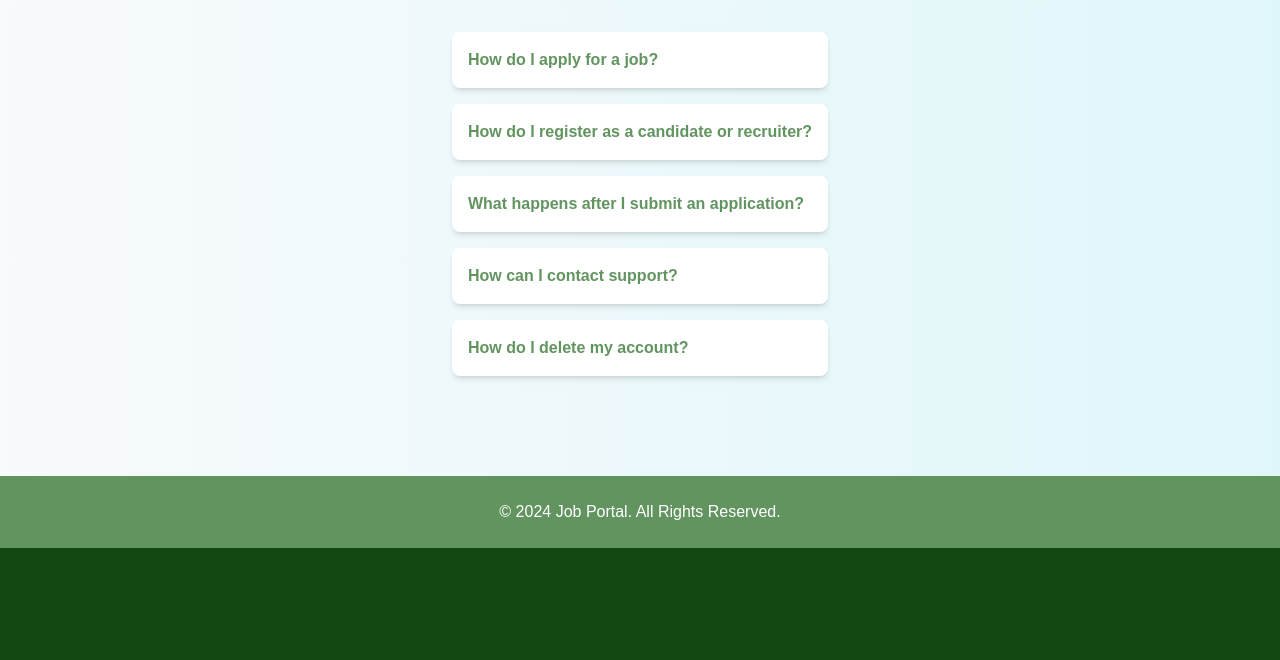
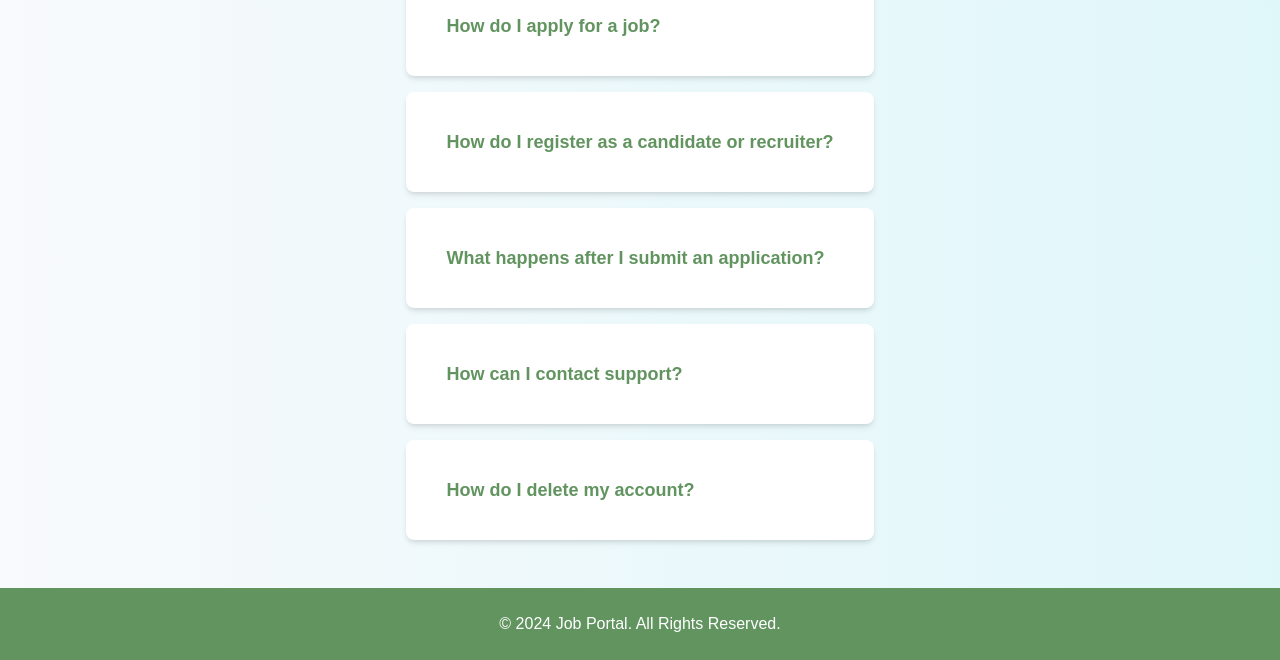
Before and after one commit to betterbenii/job-listing-frontend, a website: page html/faq.html in a window 1280 px wide. Shown: the part 252-912 px from the top of the page. Before the commit the page ends 800 px from the top, so only its background shows below. Drawn offline with Linux system fonts and the light colour scheme.

Commit message:
minor improvements on the faq page

```diff
--- a/html/faq.html
+++ b/html/faq.html
@@ -28,13 +28,13 @@
 
   <!-- Main Content -->
 <main class="container mx-auto px-4 py-12">
-    <h1 class="text-4xl font-bold text-center text-asparagus mb-12">Frequently Asked Questions</h1>
+  <h1 class="text-3xl font-bold text-center text-asparagus mb-12">Frequently Asked Questions</h1>
 
   <!-- FAQ Accordion Section -->
   <div class="space-y-4">
     <!-- FAQ Item 1 -->
-      <div class="bg-white p-4 rounded-lg shadow-md">
-        <button class="w-full text-left font-semibold text-asparagus" onclick="toggleFaq(1)">
+    <div class="bg-white p-6 rounded-lg shadow-md">
+      <button class="w-full text-left font-semibold text-asparagus text-lg py-3 px-4" onclick="toggleFaq(1)">
         How do I apply for a job?
       </button>
       <div id="faq1" class="hidden mt-2 text-gray-700">
@@ -43,8 +43,8 @@
     </div>
 
     <!-- FAQ Item 2 -->
-      <div class="bg-white p-4 rounded-lg shadow-md">
-        <button class="w-full text-left font-semibold text-asparagus" onclick="toggleFaq(2)">
+    <div class="bg-white p-6 rounded-lg shadow-md">
+      <button class="w-full text-left font-semibold text-asparagus text-lg py-3 px-4" onclick="toggleFaq(2)">
         How do I register as a candidate or recruiter?
       </button>
       <div id="faq2" class="hidden mt-2 text-gray-700">
@@ -53,8 +53,8 @@
     </div>
 
     <!-- FAQ Item 3 -->
-      <div class="bg-white p-4 rounded-lg shadow-md">
-        <button class="w-full text-left font-semibold text-asparagus" onclick="toggleFaq(3)">
+    <div class="bg-white p-6 rounded-lg shadow-md">
+      <button class="w-full text-left font-semibold text-asparagus text-lg py-3 px-4" onclick="toggleFaq(3)">
         What happens after I submit an application?
       </button>
       <div id="faq3" class="hidden mt-2 text-gray-700">
@@ -63,8 +63,8 @@
     </div>
 
     <!-- FAQ Item 4 -->
-      <div class="bg-white p-4 rounded-lg shadow-md">
-        <button class="w-full text-left font-semibold text-asparagus" onclick="toggleFaq(4)">
+    <div class="bg-white p-6 rounded-lg shadow-md">
+      <button class="w-full text-left font-semibold text-asparagus text-lg py-3 px-4" onclick="toggleFaq(4)">
         How can I contact support?
       </button>
       <div id="faq4" class="hidden mt-2 text-gray-700">
@@ -73,8 +73,8 @@
     </div>
 
     <!-- FAQ Item 5 -->
-      <div class="bg-white p-4 rounded-lg shadow-md">
-        <button class="w-full text-left font-semibold text-asparagus" onclick="toggleFaq(5)">
+    <div class="bg-white p-6 rounded-lg shadow-md">
+      <button class="w-full text-left font-semibold text-asparagus text-lg py-3 px-4" onclick="toggleFaq(5)">
         How do I delete my account?
       </button>
       <div id="faq5" class="hidden mt-2 text-gray-700">
```
Also changed, not shown: css/output.css. Lines whose indentation alone changed are shown as unchanged.
